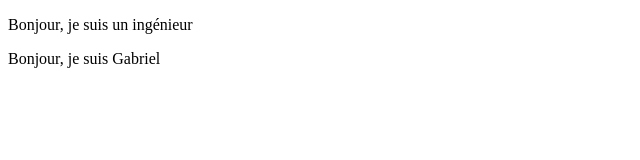
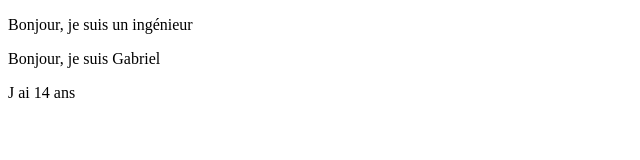
Before and after one commit to Gab9275/Website, a plain HTML site: page index.html in a window 1280 px wide. Shown: the full height of the page, 0-640 px from the left. Drawn offline with Linux system fonts and the light colour scheme.

Commit message:
Troisieme para

```diff
--- a/index.html
+++ b/index.html
@@ -9,5 +9,6 @@
 </p>
   <!-- Le reste du contenu -->
   <p> Bonjour, je suis Gabriel </p>
+  <p> J ai 14 ans </p>
 </body>
 </html>
```
